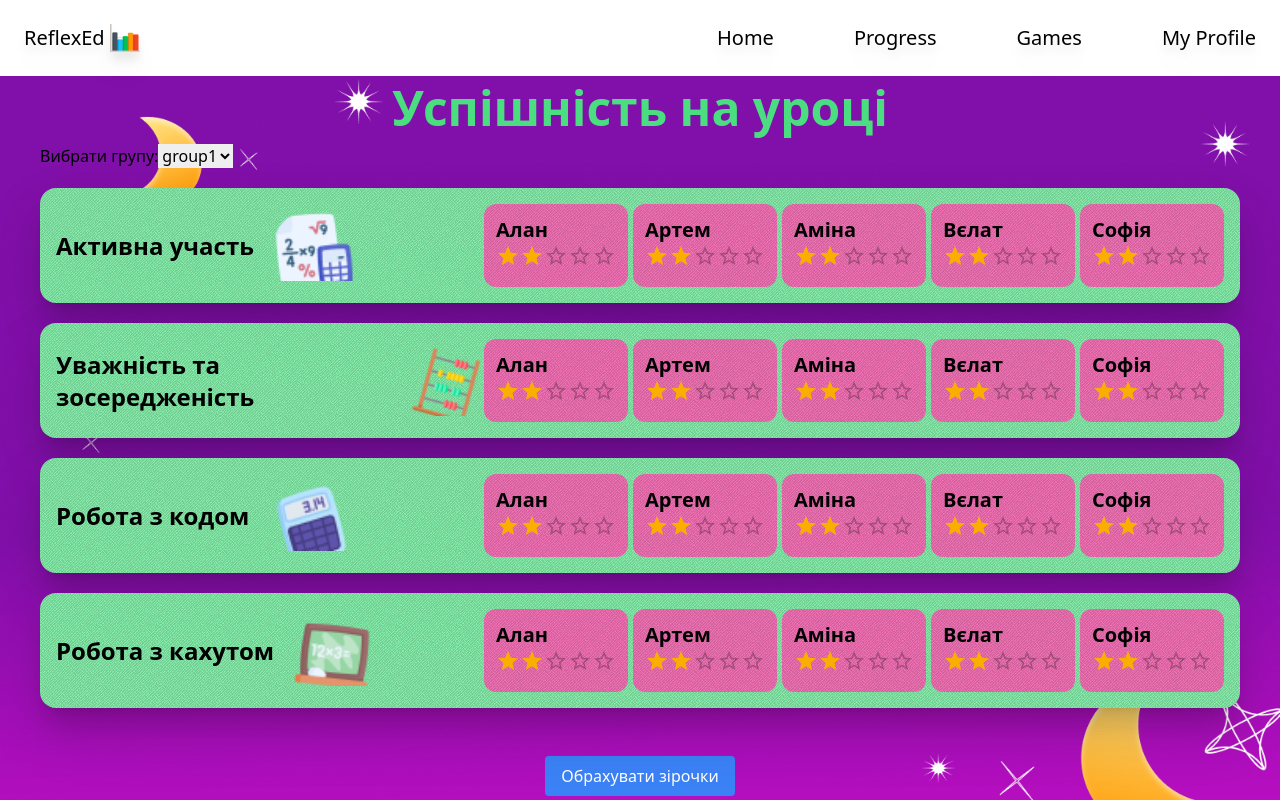
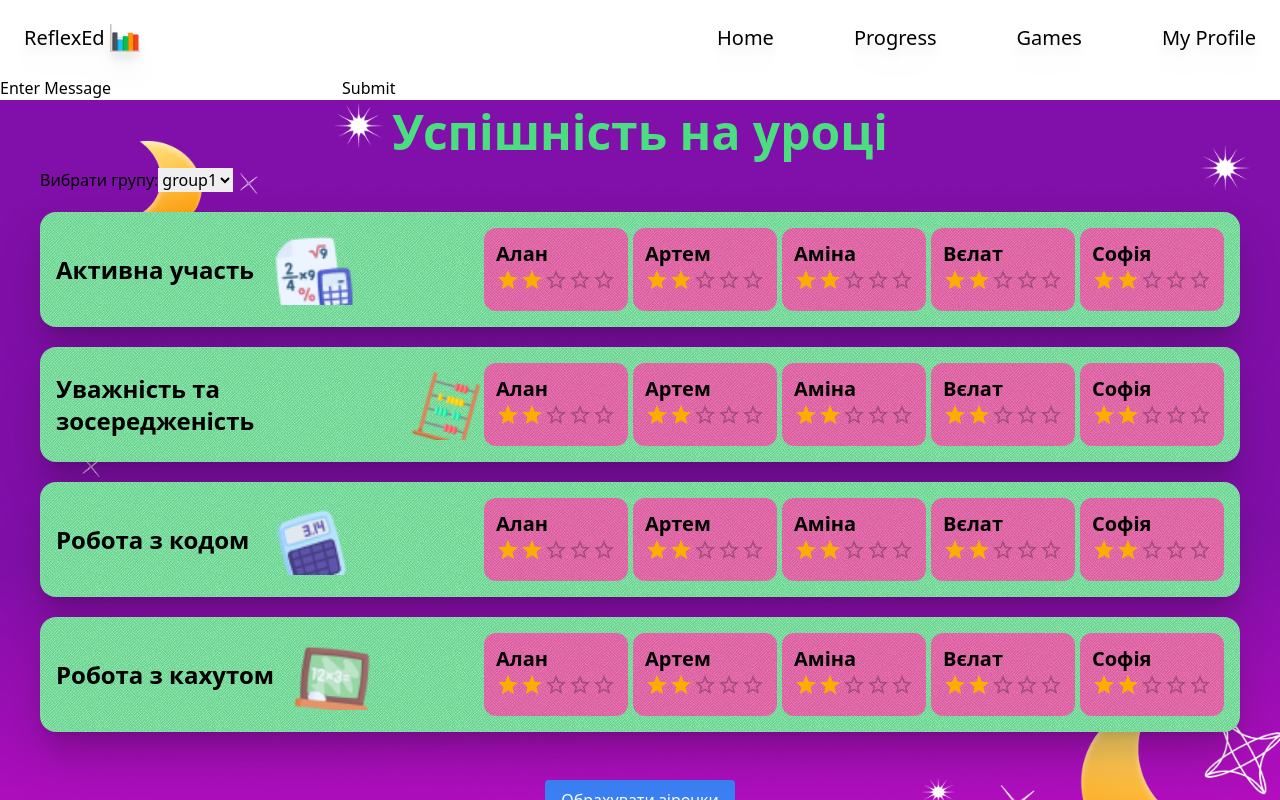
Before and after one commit to aleksname/assessment, a Next.js app: page / in a window 1280 px wide. Shown: the top 800 px of the page. Built offline with nearby package versions, Linux system fonts and the light colour scheme.

Commit message:
feat: test variation connect to dataBase - firebase

```diff
--- /dev/null
+++ b/firebase.js
@@ -0,0 +1,16 @@
+import { initializeApp } from "firebase/app";
+import { getFirestore } from "firebase/firestore";
+
+const firebaseConfig = {
+  apiKey: "AIzaSyCzr4Blck9wDrksQ4FnFempIbQb9D_5HZQ",
+  authDomain: "reflexed-2eb67.firebaseapp.com",
+  projectId: "reflexed-2eb67",
+  storageBucket: "reflexed-2eb67.appspot.com",
+  messagingSenderId: "22207506951",
+  appId: "1:22207506951:web:4558183d3a4d216cacd8a2",
+  measurementId: "G-DEMXV9LFST"
+};
+
+// Initialize Firebase
+const app = initializeApp(firebaseConfig);
+export const firestore = getFirestore(app);
--- a/package.json
+++ b/package.json
@@ -23,6 +23,7 @@
     "autoprefixer": "^10.4.19",
     "axios": "^1.7.2",
     "body-parser": "^1.20.2",
+    "firebase": "^10.12.4",
     "next": "^14.2.5",
     "next-transpile-modules": "^10.0.1",
     "node-telegram-bot-api": "^0.66.0",
--- a/pages/_app.jsx
+++ b/pages/_app.jsx
@@ -1,7 +1,6 @@
 // app.jsx
 import './styles/global.css';
 import './styles/styles.module.scss';
-import './styles/stylesGames.module.scss'
 
 export default function MyApp({ Component, pageProps }) {
   return <Component {...pageProps} />
--- a/pages/index.jsx
+++ b/pages/index.jsx
@@ -1,5 +1,4 @@
 import React, { useState } from 'react';
-import axios from 'axios';
 import styles from './styles/styles.module.scss';
 import icon1 from '../public/calculation.png';
 import icon2 from '../public/abacus.png';
@@ -8,6 +7,7 @@ import icon4 from '../public/blackboard.png';
 import TopicItem from '../pages/TopicItem';
 import MainContainer from './MainContainer';
 import Diagrama from './Diagrama';
+import TestSub from './testSub';
 
 const groups = {
   group1: ['Алан', 'Артем', 'Аміна', 'Вєлат', 'Софія'],
@@ -34,37 +34,8 @@ export default function Main() {
       const student = rating.getAttribute('data-student');
       individualStars[student] += value;
     });
-    //
-
-    //
     setTotalStars(stars);
     setStudentStars(individualStars);
-
-    try {
-      await axios.post('http://localhost:5000/api/stars', {
-        date: new Date().toISOString(),
-        group: selectedGroup,
-        stars: individualStars
-      });
-      alert('Зірочки успішно збережено!');
-    } catch (error) {
-      console.error('Error saving stars:', error);
-    }
-
-     try {
-    const повідомлення = `Добрий вечір! Ми завершили наш урок і ось наші успіхи:\n`;
-    const успіхиУчнів = Object.entries(studentStars).map(([учень, зірочки]) => {
-      return `${учень} - ${зірочки} зірочок`;
-    }).join('\n');
-
-    await axios.post(`https://api.telegram.org/bot7330464042:AAHK8dljTfDKEYmvBuHEnImFX463DYsQGWY/sendMessage`, {
-      chat_id: `<1317980286>`,
-      text: повідомлення + успіхиУчнів,
-    });
-    alert('Зірочки успішно збережено та повідомлення відправлено в Telegram!');
-  } catch (error) {
-    console.error('Помилка при відправці повідомлення в Telegram:', error);
-  }
   };
 
   const studentPercentages = students.reduce((acc, student) => {
@@ -74,6 +45,7 @@ export default function Main() {
 
   return (
     <MainContainer titels={"Progress page"}>
+      <TestSub/>
       <div className={styles.wrapper}>
         <h1 className={styles.title}>Успішність на уроці</h1>
         <div className={styles.startScreen}>
--- /dev/null
+++ b/pages/testSub.jsx
@@ -0,0 +1,33 @@
+import React, { useRef } from 'react';
+import { firestore } from '../firebase';
+import { addDoc, collection } from 'firebase/firestore';
+
+export default function MessageForm() {
+    const messageRef = useRef();
+    const ref = collection(firestore, 'message');
+
+    const handleSave = async (e) => {
+        e.preventDefault();
+        console.log(messageRef.current.value);
+
+        let data = {
+            message: messageRef.current.value,
+        };
+
+        try {
+            await addDoc(ref, data);
+        } catch (e) {
+            console.log(e);
+        }
+    };
+
+    return (
+        <>
+            <form onSubmit={handleSave}>
+                <label htmlFor="message">Enter Message</label>
+                <input id="message" type="text" ref={messageRef} />
+                <button type="submit">Submit</button>
+            </form>
+        </>
+    );
+}
```
Also changed, not shown: pages/styles/stylesGames.module.scss (deleted), 1 other file (tests, documents, lock files or other folders).
